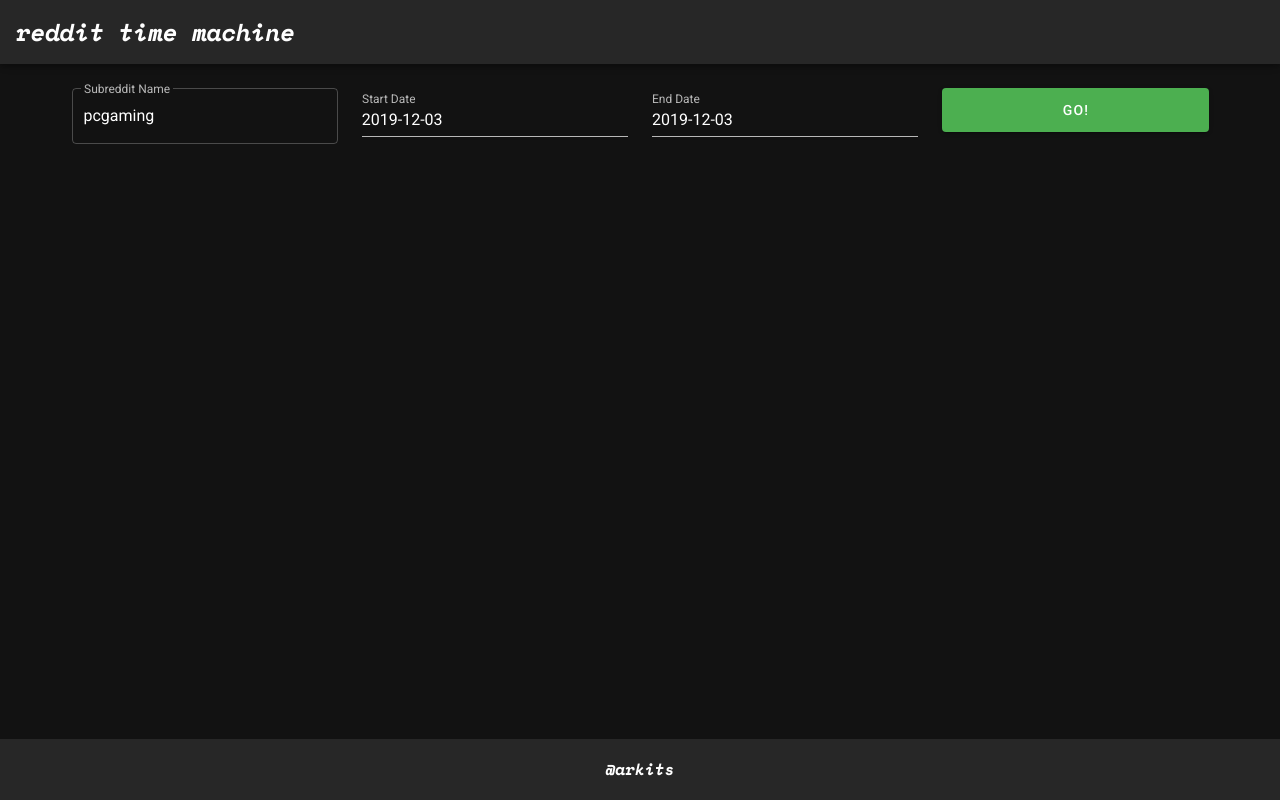
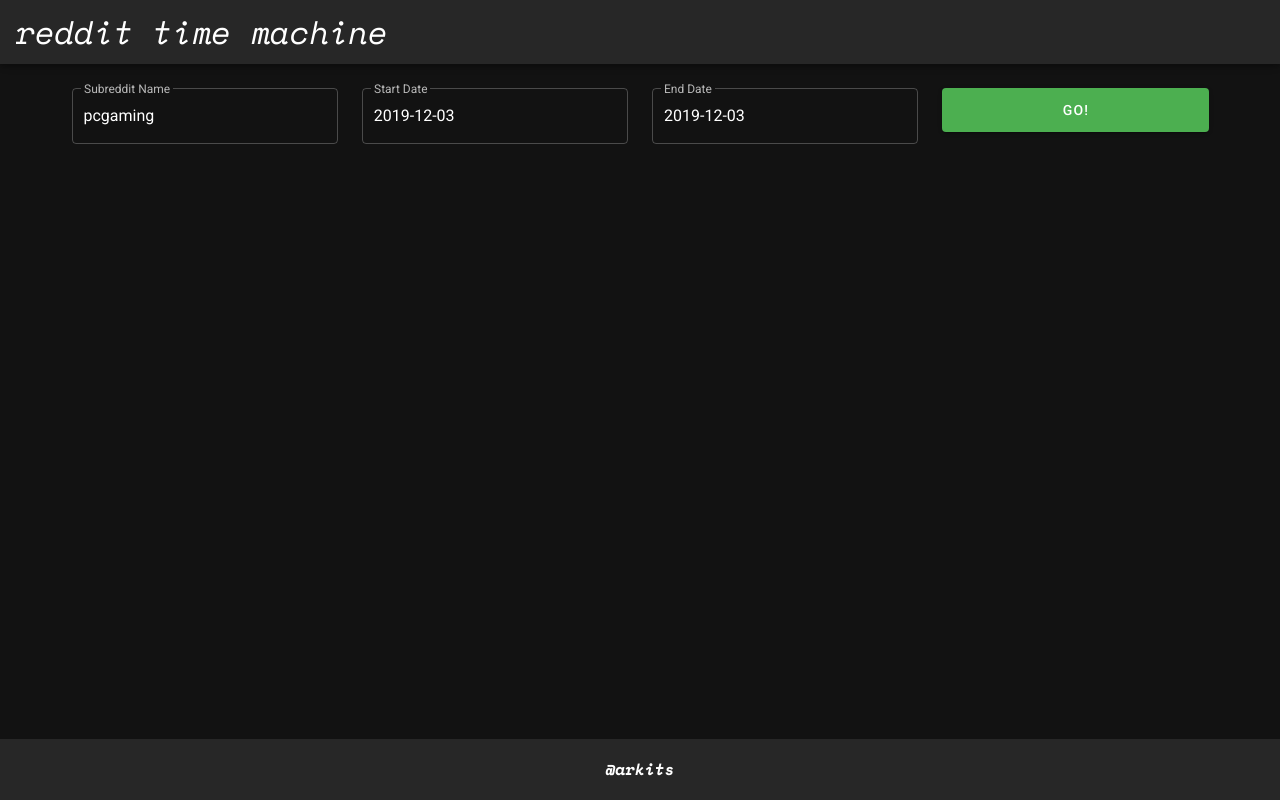
Before and after one commit to arkits/reddit-time-machine, a Nuxt app: page / in a window 1280 px wide. Built offline with nearby package versions, Linux system fonts and the light colour scheme.

Commit message:
Style tweaks

```diff
--- a/layouts/default.vue
+++ b/layouts/default.vue
@@ -1,7 +1,11 @@
 <template>
   <v-app dark>
     <v-app-bar fixed app>
-      <v-toolbar-title v-text="title" class="text-center space-font" />
+      <v-toolbar-title class="text-center">
+                  <span>
+                <a href="/reddit-time-machine" class="app-title white--text">reddit time machine</a>
+            </span>
+      </v-toolbar-title>
     </v-app-bar>
     <v-content>
       <v-container>
@@ -10,7 +14,7 @@
     </v-content>
     <v-footer absolute class="font-weight-medium">
       <v-col class="text-center" cols="12">
-        <strong class="space-italics">@arkits</strong>
+        <strong class="app-footer">@arkits</strong>
       </v-col>
     </v-footer>
   </v-app>
@@ -26,14 +30,16 @@ export default {
 }
 </script>
 <style>
-.space-font{
-  font-family: 'Space Mono', monospace;
-  font-style: italic;
-  font-weight: 700;
-  font-size: 1.5rem;
+.app-title {
+    font-family: 'Space Mono', monospace;
+    font-style: italic;
+    text-decoration: none;
+    font-size: 2rem;
 }
-.space-italics{
-  font-family: 'Space Mono', monospace;
-  font-style: italic;
+
+.app-footer {
+    font-family: 'Space Mono', monospace;
+    font-style: italic;
+    text-decoration: none;
 }
 </style>
--- a/layouts/error.vue
+++ b/layouts/error.vue
@@ -1,44 +1,45 @@
 <template>
   <v-app dark>
-    <h1 v-if="error.statusCode === 404">
-      {{ pageNotFound }}
-    </h1>
-    <h1 v-else>
-      {{ otherError }}
-    </h1>
-    <NuxtLink to="/">
-      Home page
-    </NuxtLink>
+    <center>
+      <br />
+      <br />
+      <h1 class="space-bigger" v-if="error.statusCode === 404">{{ pageNotFound }}</h1>
+      <h1 class="space-bigger" v-else>{{ otherError }}</h1>
+      <br />
+      <br />
+      <v-btn class="text-none" x-large href="/reddit-time-machine" color="primary">Come back Home</v-btn>
+    </center>
   </v-app>
 </template>
 
 <script>
 export default {
-  layout: 'empty',
+  layout: "empty",
   props: {
     error: {
       type: Object,
       default: null
     }
   },
-  head () {
+  head() {
     const title =
-      this.error.statusCode === 404 ? this.pageNotFound : this.otherError
+      this.error.statusCode === 404 ? this.pageNotFound : this.otherError;
     return {
       title
-    }
+    };
   },
-  data () {
+  data() {
     return {
-      pageNotFound: '404 Not Found',
-      otherError: 'An error occurred'
-    }
+      pageNotFound: "Where you going, mate?",
+      otherError: "@arkits messed up!"
+    };
   }
-}
+};
 </script>
 
-<style scoped>
-h1 {
-  font-size: 20px;
+<style>
+.space-bigger {
+  font-family: "Space Mono", monospace;
+  font-size: 3rem;
 }
 </style>
--- a/pages/index.vue
+++ b/pages/index.vue
@@ -22,7 +22,7 @@
                 min-width="290px"
               >
                 <template v-slot:activator="{ on }">
-                  <v-text-field v-model="startDate" label="Start Date" readonly v-on="on"></v-text-field>
+                  <v-text-field  v-model="startDate" label="Start Date" outlined readonly v-on="on"></v-text-field>
                 </template>
                 <v-date-picker v-model="startDate" @input="startDateMenu = false"></v-date-picker>
               </v-menu>
@@ -37,7 +37,7 @@
                 min-width="290px"
               >
                 <template v-slot:activator="{ on }">
-                  <v-text-field v-model="endDate" label="End Date" readonly v-on="on"></v-text-field>
+                  <v-text-field outlined v-model="endDate" label="End Date" readonly v-on="on"></v-text-field>
                 </template>
                 <v-date-picker v-model="endDate" @input="endDateMenu = false"></v-date-picker>
               </v-menu>
@@ -54,7 +54,7 @@
     </div>
 
     <div v-if="inputSuccess">
-      <v-alert type="success">{{inputSuccess}}</v-alert>
+      <v-alert type="success"><pre>{{inputSuccess}}</pre></v-alert>
     </div>
   </div>
 </template>
```
